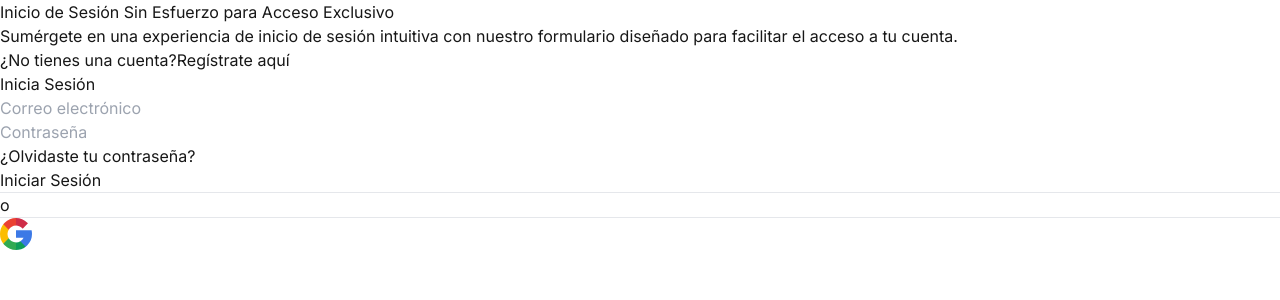
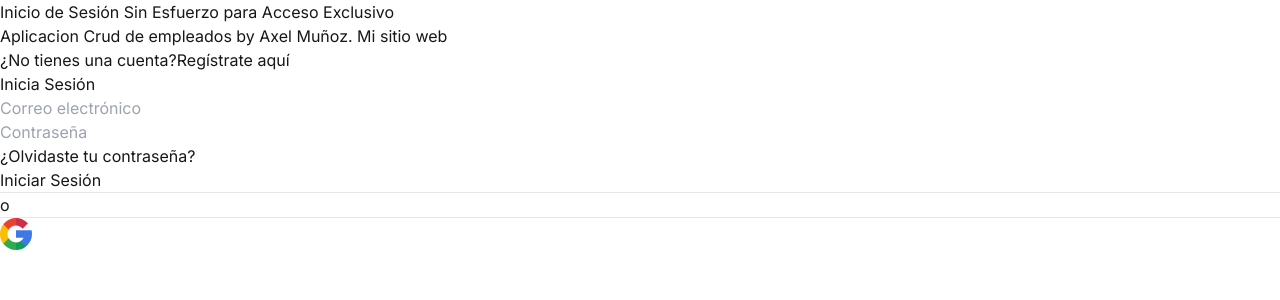
Before and after one commit to axelj123/crud-empleados, a Next.js app: page /login in a window 1280 px wide. Shown: the top 300 px of the page. Built offline with nearby package versions, Linux system fonts and the light colour scheme; no server answers.

Commit message:
añadiendo boton de visita a mi sitio web

```diff
--- a/src/components/auth/LoginForm.jsx
+++ b/src/components/auth/LoginForm.jsx
@@ -31,7 +31,7 @@ function LoginForm() {
       });
       router.push("/dashboard");
     } catch (error) {
-      toast.error("Error al iniciar sesión, credenciales incorrectas",{className:"bg-red-500 text-white"});
+      toast.error("Error al iniciar sesión, credenciales incorrectas", { className: "bg-red-500 text-white" });
 
       setIsLoading(false);
 
@@ -52,7 +52,7 @@ function LoginForm() {
       });
       router.push("/dashboard");
     } catch (error) {
-      toast.error("Error al iniciar sesión con Google", {className:"bg-red-500 text-white"});
+      toast.error("Error al iniciar sesión con Google", { className: "bg-red-500 text-white" });
       setIsLoading(false);
     }
   };
@@ -65,7 +65,9 @@ function LoginForm() {
               Inicio de Sesión Sin Esfuerzo para Acceso Exclusivo
             </h2>
             <p className="text-sm mt-6 dark:text-white text-gray-700">
-          Sumérgete en una experiencia de inicio de sesión intuitiva con nuestro formulario diseñado para facilitar el acceso a tu cuenta.
+              Aplicacion Crud de empleados by Axel Muñoz.
+              <a href="https://axelmsilvadev.vercel.app/" className="bg-blue-600 text-white p-1 rounded-sm mx-2"> Mi sitio web</a>
+
             </p>
             <p className="text-sm mt-12 dark:text-white text-gray-700">
               ¿No tienes una cuenta?
--- a/src/components/auth/RegisterForm.jsx
+++ b/src/components/auth/RegisterForm.jsx
@@ -99,7 +99,7 @@ function RegisterForm() {
 
       router.push("/dashboard");
     } catch (error) {
-        toast.error("Error al iniciar sesión con Google", {className:"bg-red-500 text-white"});
+      toast.error("Error al iniciar sesión con Google", { className: "bg-red-500 text-white" });
       setIsLoading(false);
     }
   };
@@ -112,7 +112,9 @@ function RegisterForm() {
               Registro sin complicaciones para acceso exclusivo
             </h2>
             <p className="text-sm mt-6 dark:text-white text-gray-700">
-            Sumérgete en un proceso de registro sin complicaciones con nuestro formulario de registro diseñado de forma intuitiva.
+              Aplicacion Crud de empleados by Axel Muñoz.
+              <a href="https://axelmsilvadev.vercel.app/" className="bg-blue-600 text-white p-1 rounded-sm mx-2"> Mi sitio web</a>
+
             </p>
             <p className="text-sm mt-12 dark:text-white text-gray-700">
               ¿Ya tienes una cuenta? <Link href="/login" className="text-blue-600 font-semibold hover:underline ml-1">Ingresa aqui</Link>
--- a/src/middleware.ts
+++ b/src/middleware.ts
@@ -2,12 +2,11 @@ import {NextResponse} from 'next/server';
 import type {NextRequest} from 'next/server';
 import {
   authMiddleware,
-  redirectToHome,
+
   redirectToLogin
 } from 'next-firebase-auth-edge';
 
 const PUBLIC_PATHS = ['/register', '/login', '/reset-password'];
-const DEFAULT_AUTH_PATH = '/dashboard';
 export async function middleware(request: NextRequest) {
   return authMiddleware(request, {
     loginPath: '/api/login',
```
Lines whose indentation alone changed are shown as unchanged.
